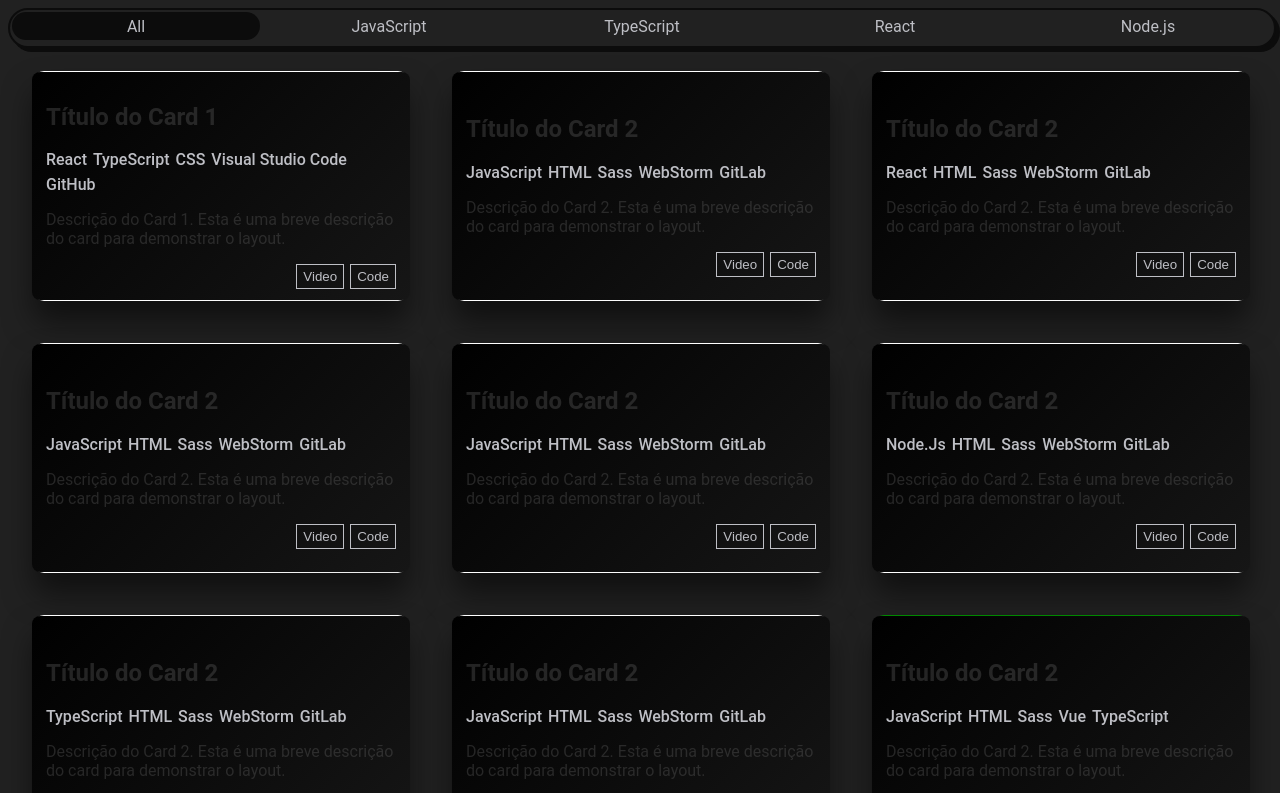
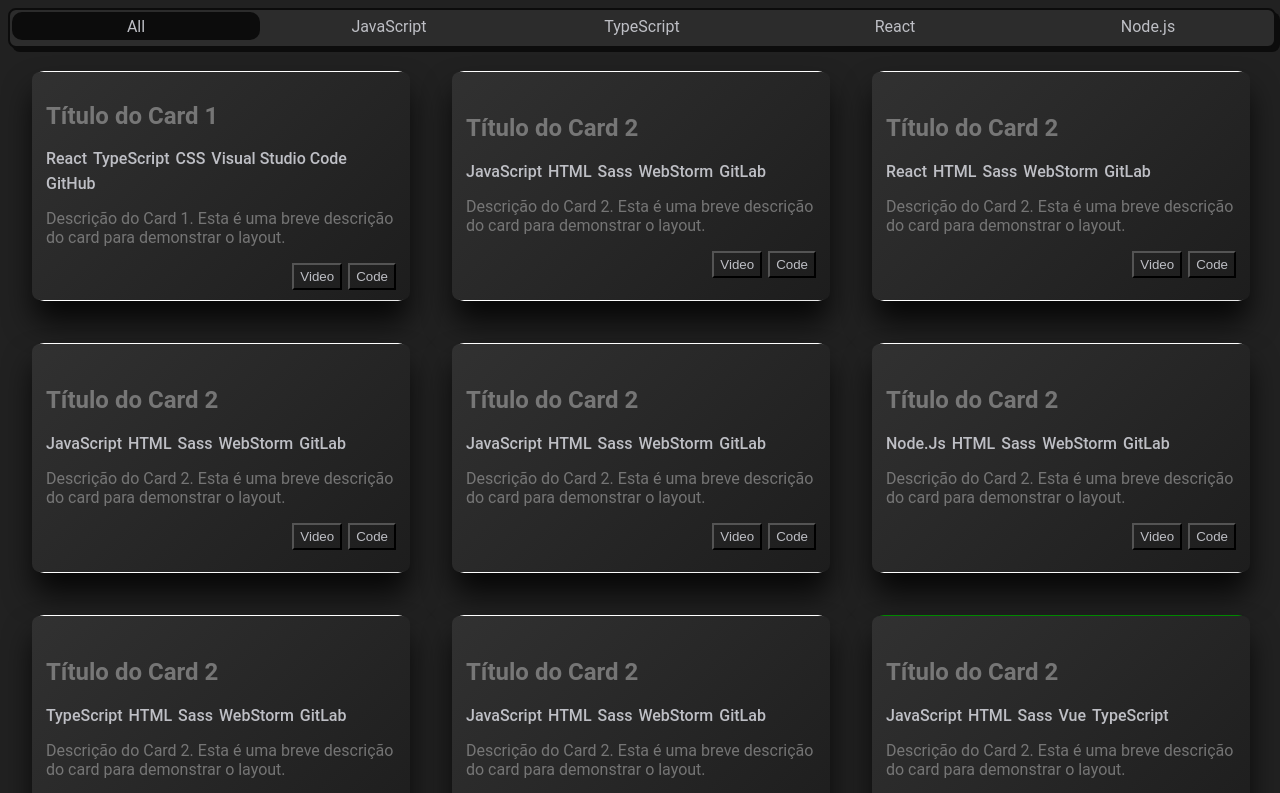
Before and after one commit to gabrielpenteado/portfolio, a React (Vite) app: page / in a window 1280 px wide. Shown: the top 793 px of the page. Built offline with nearby package versions, Linux system fonts and the light colour scheme.

Commit message:
improve design and layout

```diff
--- a/src/components/card/Card.css
+++ b/src/components/card/Card.css
@@ -2,8 +2,10 @@
   position: relative;
   width: 350px;
   height: 200px;
-  background: linear-gradient(-45deg, #161616 0%, #000000 100%);
-  color: #81818144;
+  /* background: linear-gradient(-45deg, #161616 0%, #000000 100%); original */
+  background: linear-gradient(-45deg, #1d1d1d 0%, #313131 100%);
+  /* color: #81818144; original */
+  color: #999999af;
   display: flex;
   flex-direction: column;
   justify-content: center;
@@ -28,8 +30,10 @@
   );
   z-index: -10;
   pointer-events: none;
-  transition: all 0.8s cubic-bezier(0.175, 0.95, 0.9, 1.275);
-  box-shadow: 0px 20px 30px hsla(0, 0%, 0%, 0.521);
+  /* transition: all 0.8s cubic-bezier(0.175, 0.95, 0.9, 1.275); original */
+  transition: all 0.6s cubic-bezier(0.175, 0.95, 0.9, 1.275);
+  /* box-shadow: 0px 20px 30px hsla(0, 0%, 0%, 0.521); original */
+  box-shadow: 0px 20px 30px hsla(0, 0%, 0%, 0.815);
 }
 
 .card::after {
@@ -65,12 +69,18 @@
 }
 
 button {
-  color: var(--button-color, #bebfc5);
+  /* color: var(--button-color, #bebfc5); original */
+  color: #bebfc5;
   font-weight: 400;
   background-color: transparent;
-  border: 1px var(--button-border-color, #bebfc5) solid;
+  /* border: 1px var(--button-border-color, #bebfc5) solid; original */
   padding: 4px 6px;
   cursor: pointer;
+}
+
+button:hover {
+  color: var(--button-color, #bebfc5);
+  border: 1px var(--button-border-color, #bebfc5) solid;
 }
 
 .card:hover::after {
--- a/src/components/navbar/Navbar.css
+++ b/src/components/navbar/Navbar.css
@@ -1,7 +1,7 @@
 .wrapper {
   --font-color-dark: #bebfc5;
   --font-color-light: #bebfc5;
-  --bg-color: #212121;
+  --bg-color: #2c2c2c;
   --main-color: #0c0c0c;
   --secondary-color: #141414;
   position: relative;
@@ -9,7 +9,8 @@
   height: 36px;
   background-color: var(--bg-color);
   border: 2px solid var(--main-color);
-  border-radius: 34px;
+  /* border-radius: 34px; original */
+  border-radius: 8px;
   display: flex;
   flex-direction: row;
   box-shadow: 4px 4px var(--main-color);
@@ -22,7 +23,8 @@
   position: relative;
   top: 2px;
   left: 2px;
-  border-radius: 34px;
+  /* border-radius: 34px; original */
+  border-radius: 8px;
   transition: 0.25s cubic-bezier(0, 0, 0, 1);
 }
 
@@ -51,7 +53,8 @@
 .btn {
   width: 100%;
   height: 100%;
-  border-radius: 50px;
+  /* border-radius: 50px; original */
+  border-radius: 10px;
   display: flex;
   justify-content: center;
   align-items: center;
```
